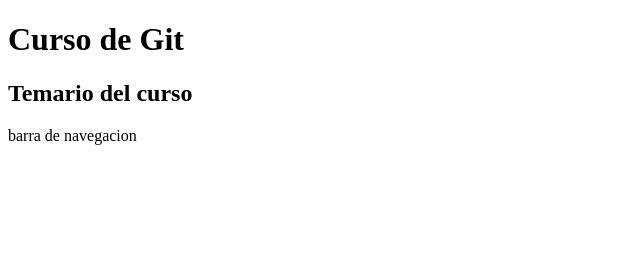
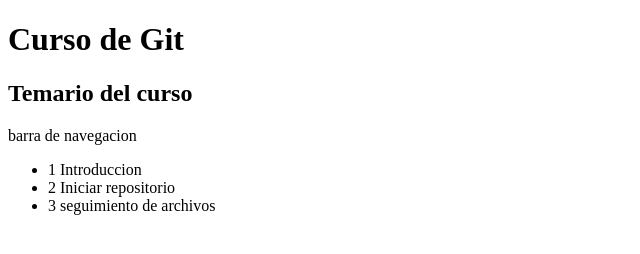
Before and after one commit to Angel7515/ProyectoCurso, a plain HTML site: page index.html in a window 1280 px wide. Shown: the whole page, without its empty margins (0-640 px from the left). Drawn offline with Linux system fonts and the light colour scheme.

Commit message:
Se actualiza temario colocando una lista

```diff
--- a/index.html
+++ b/index.html
@@ -10,5 +10,10 @@
     <h1>Curso de Git</h1>
     <h2>Temario del curso</h2>
     <nav>barra de navegacion</nav>
+    <ul>
+        <li>1 Introduccion</li>
+        <li>2 Iniciar repositorio</li>
+        <li>3 seguimiento de archivos</li>
+    </ul>
 </body>
 </html>
```
